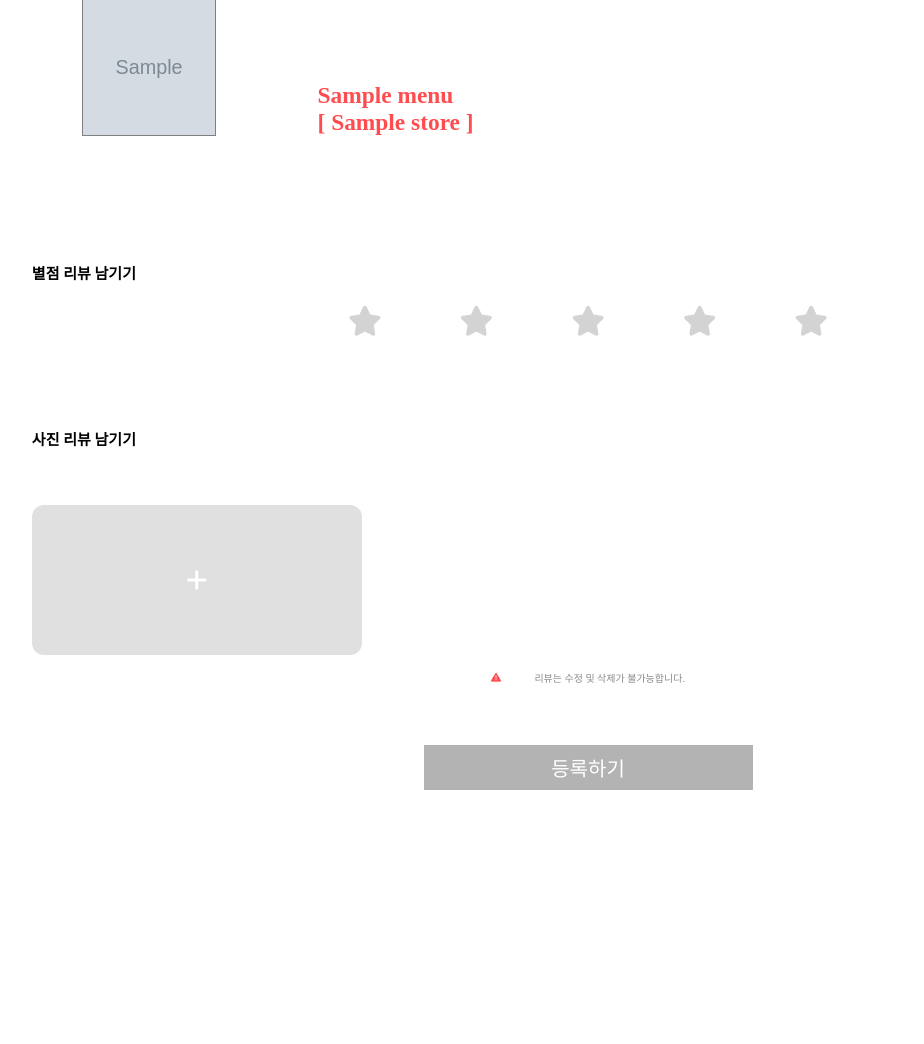
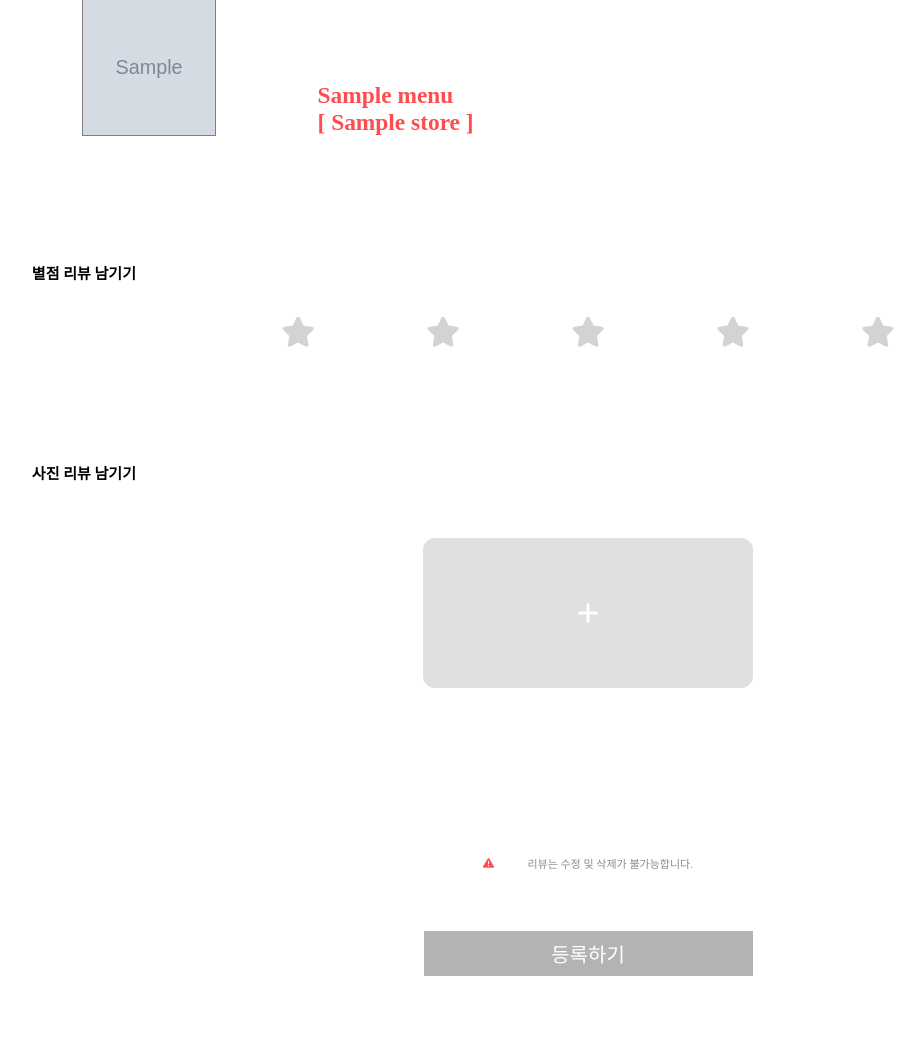
Before and after one commit to LikeLion-at-DGU/2025-simba-4-BapPul, a Django app: page /menu/1/1/review/ in a window 1280 px wide. Shown: the part 300-1344 px from the top of the page, without its empty margins (52-976 px from the left). Before the commit the page ends 1090 px from the top, so only its background shows below. Run offline with Django 4.2, Linux system fonts and the light colour scheme; tables that the repository leaves empty hold one stand-in row (values such as "Sample post"); grey boxes marked "Sample" are stand-in pictures.

Commit message:
리뷰 등록 기능 구현

```diff
--- a/project/project/static/css/menu/store_review.css
+++ b/project/project/static/css/menu/store_review.css
@@ -55,8 +55,8 @@ label {
     display: flex;
     flex-direction: row-reverse;
     justify-content: center;
-    gap: 7%;
-    margin: 2% 0 8% 0;
+    gap: 10%;
+    margin: 3% 0 10% 0;
 }
 
 .star-rating input[type="radio"] {
@@ -105,9 +105,10 @@ label {
     align-items: center;
     justify-content: center;
     gap: 3%;
-    font-size: 10px;
+    font-size: 11px;
     color: #8A8A8A;
-    margin-top: 15px;
+    margin-top: 15%;
+    width: 100%;
 }
 
 p {
@@ -124,6 +125,7 @@ p {
     display: flex;
     flex-direction: column;
     justify-content: center;
+    align-items: center;
 }
 
 button {
```
